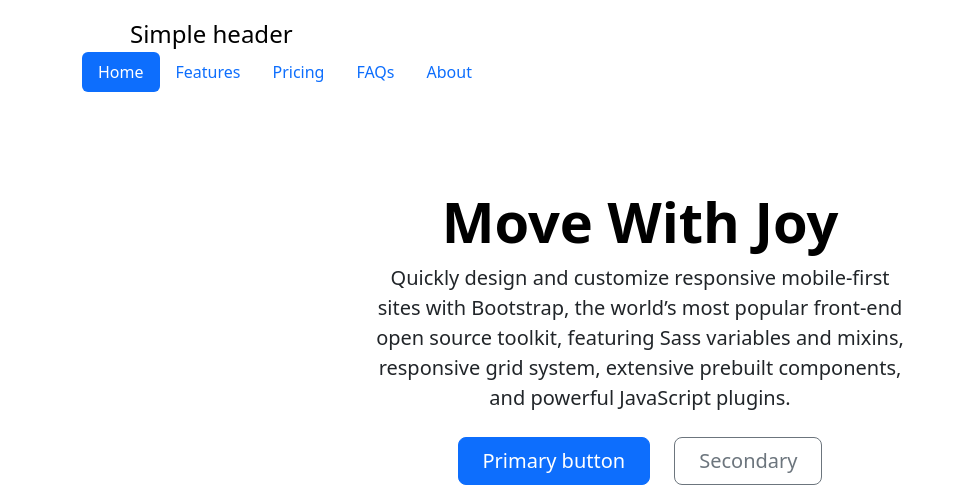
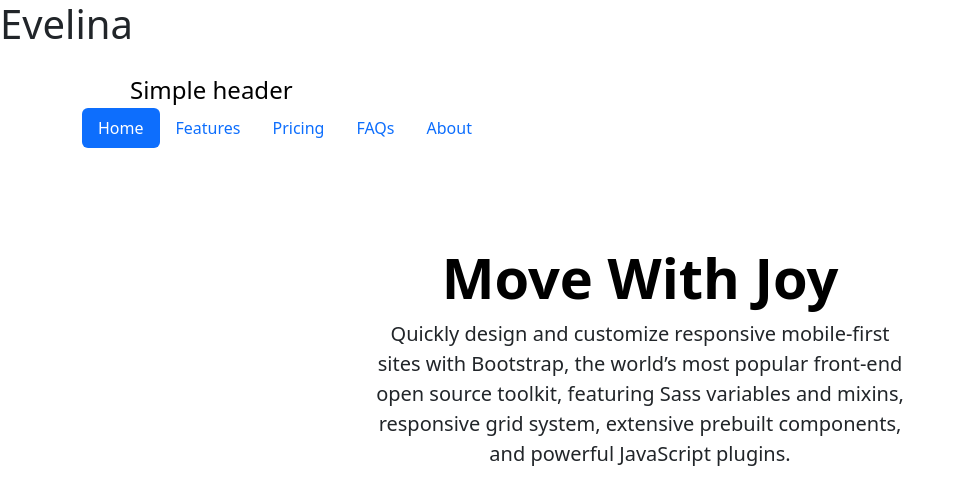
Before and after one commit to ezvaigznee/klases-darbs, a plain HTML site: page index.html in a window 1280 px wide. Shown: the top 490 px of the page, without its empty margins (0-963 px from the left). Drawn offline with nearby package versions, Linux system fonts and the light colour scheme.

Commit message:
pievienots virsraksts

```diff
--- a/index.html
+++ b/index.html
@@ -9,6 +9,7 @@
     <link href="https://cdn.jsdelivr.net/npm/bootstrap@5.3.2/dist/css/bootstrap.min.css" rel="stylesheet" integrity="sha384-T3c6CoIi6uLrA9TneNEoa7RxnatzjcDSCmG1MXxSR1GAsXEV/Dwwykc2MPK8M2HN" crossorigin="anonymous">
 </head>
 <body>
+  <h1>Evelina</h1>
     <div class="container">
         <header class="d-flex flex-wrap justify-content-center py-3 mb-4 border-bottom">
           <a href="/" class="d-flex align-items-center mb-3 mb-md-0 me-md-auto link-body-emphasis text-decoration-none">
```
